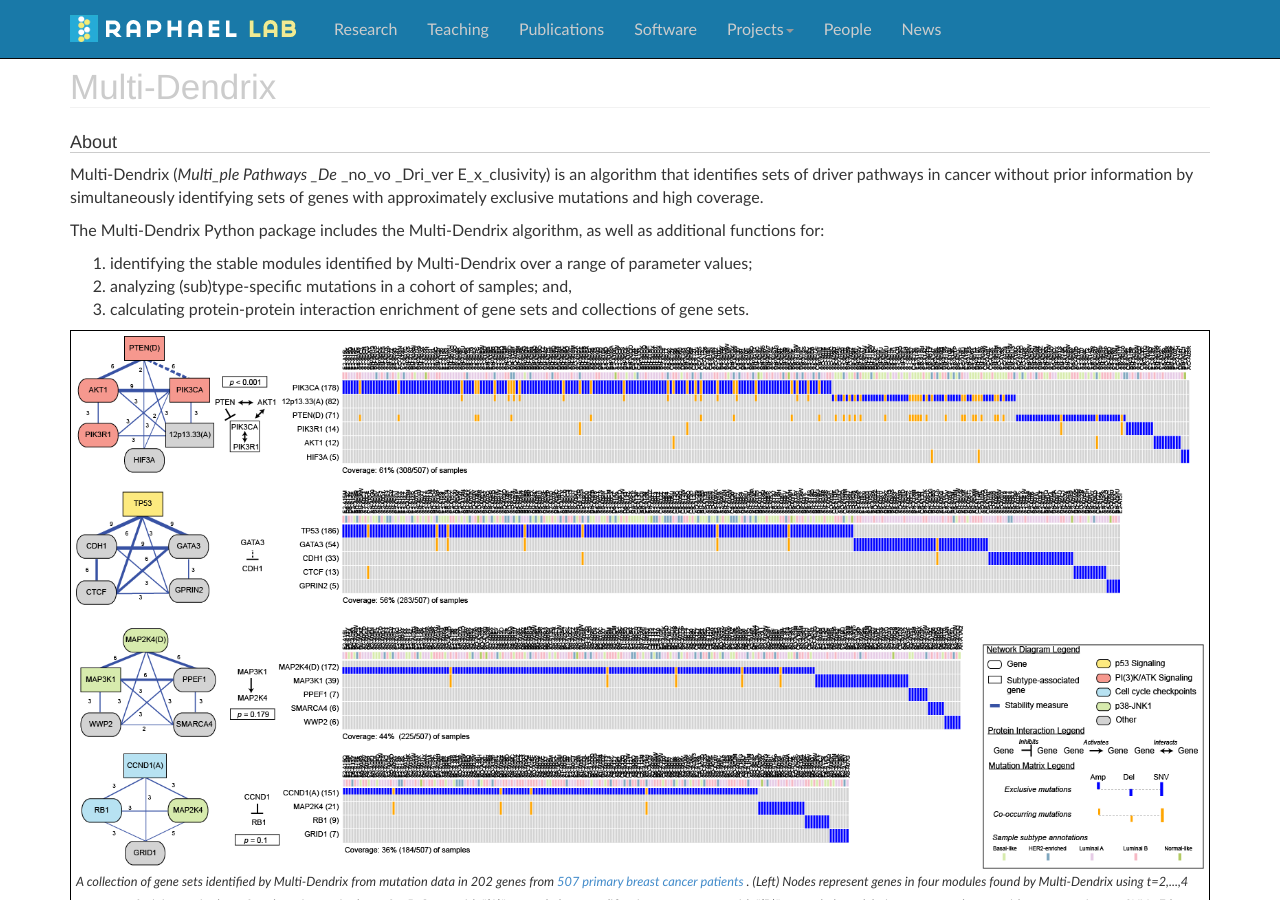
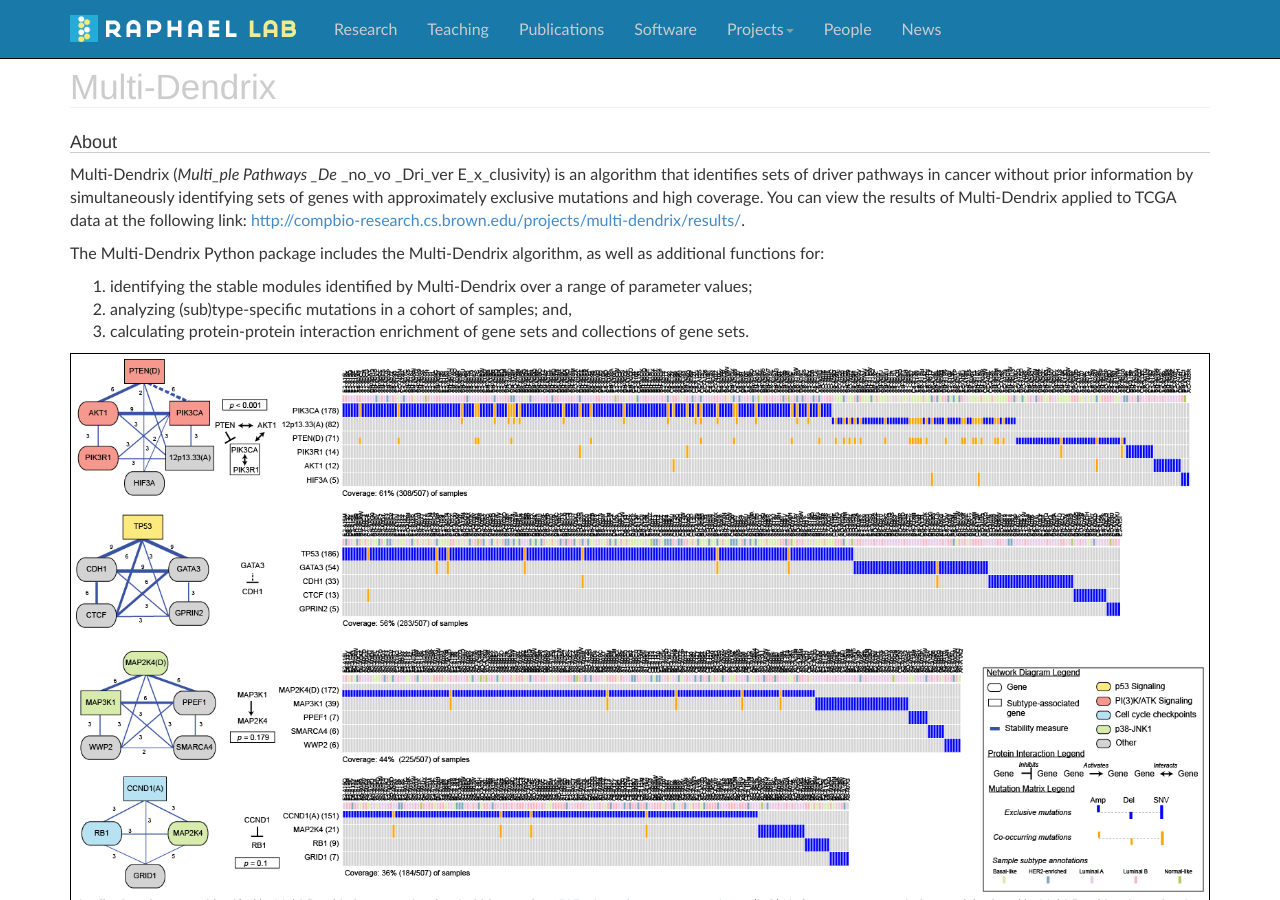
Before and after one commit to raphael-group/raphael-group.github.io, a Jekyll site: the page built from projects/multi-dendrix/index.md, in a window 1280 px wide and 900 px high. Built offline with Jekyll 4.4.1, drawn with Linux system fonts in a browser that asks for light colours; nearby versions of some CDN libraries; Markdown is read by kramdown in place of the engine named in the settings; comment, search, counter and statistics services are not loaded.

Commit message:
Add links to results webpage

```diff
--- a/projects/multi-dendrix/index.md
+++ b/projects/multi-dendrix/index.md
@@ -7,7 +7,7 @@ container_css_class: container
 #Multi-Dendrix
 
 ##About
-Multi-Dendrix (_Multi_ple Pathways _De_ _no_vo _Dri_ver E_x_clusivity) is an algorithm that identifies sets of driver pathways in cancer without prior information by simultaneously identifying sets of genes with approximately exclusive mutations and high coverage.
+Multi-Dendrix (_Multi_ple Pathways _De_ _no_vo _Dri_ver E_x_clusivity) is an algorithm that identifies sets of driver pathways in cancer without prior information by simultaneously identifying sets of genes with approximately exclusive mutations and high coverage. You can view the results of Multi-Dendrix applied to TCGA data at the following link: [http://compbio-research.cs.brown.edu/projects/multi-dendrix/results/](http://compbio-research.cs.brown.edu/projects/multi-dendrix/results/).
 
 The Multi-Dendrix Python package includes the Multi-Dendrix algorithm, as well as additional functions for:
 
@@ -51,4 +51,4 @@ The Multi-Dendrix algorithm is described in the following paper:
 
 >M.D.M. Leiserson, D. Blokh, R. Sharan, B.J. Raphael. (2013)
 >Simultaneous Identification of Multiple Driver Pathways in Cancer.
->*PLoS Comp Bio*, 9(5):e1003054. [[PDF](http://compbio-research.cs.brown.edu/projects/multi-dendrix/multi-dendrix.pdf) | [Publisher Link](http://goo.gl/fF0N4)]
+>*PLoS Comp Bio*, 9(5):e1003054. [[PDF](http://compbio-research.cs.brown.edu/projects/multi-dendrix/multi-dendrix.pdf) | [Publisher Link](http://goo.gl/fF0N4) | [Results webpage](http://compbio-research.cs.brown.edu/projects/multi-dendrix/results/)]
```
